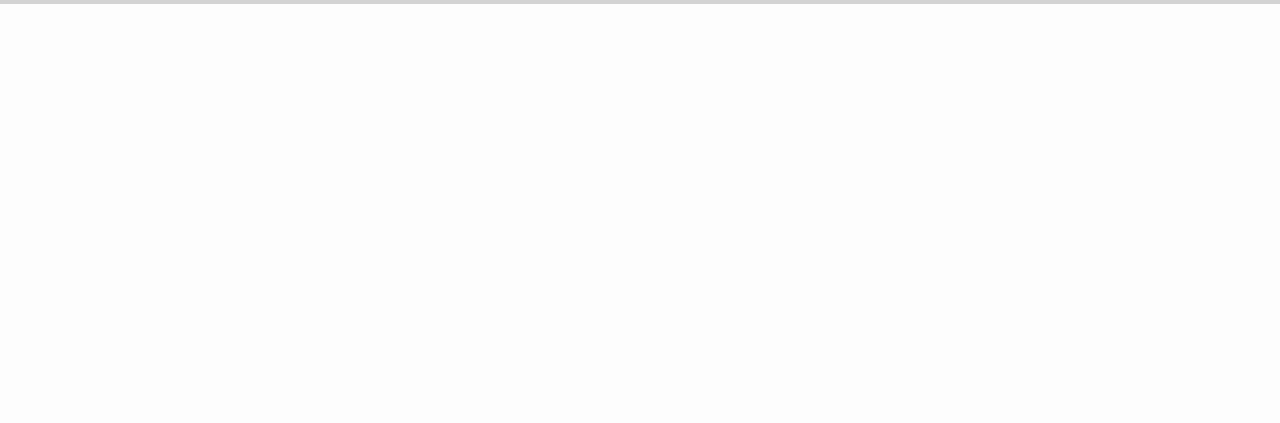
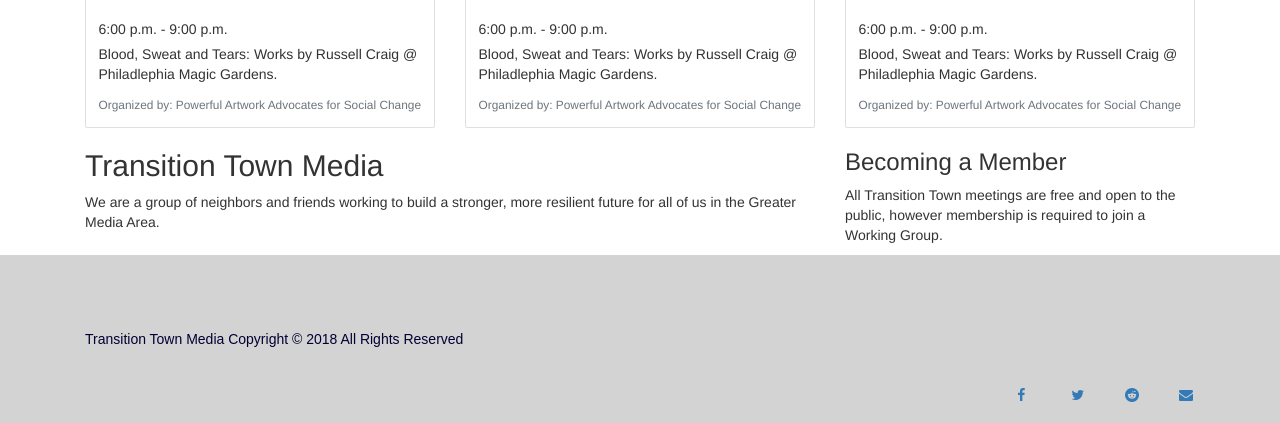
Before and after one commit to LoriImbesi/ttm-website-project, a PHP site: page / in a window 1280 px wide. Shown: the part 986-1409 px from the top of the page. Before the commit the page ends 990 px from the top, so only its background shows below. Run offline with PHP 8.4, Linux system fonts and the light colour scheme; some libraries are stand-ins or nearby versions.

Commit message:
Removed slide carousel; added hero image and changed opacity on navbar; card layout for events

```diff
--- a/includes/footer.php
+++ b/includes/footer.php
@@ -1,7 +1,42 @@
-            <div id="footer">
-                <footer>
-                    Transition Town Media Copyright &copy; 2018 All Rights Reserved<br>
-                    <a href="contact-us"><!--lori.imbesi@gmail.com</a>-->
-                    </a>
-                </footer>
+<div id="footer">
+    <footer>
+        <!--                    <div class="float-sm-left">Float left on viewports sized SM (small) or wider</div><br>
+<div class="float-md-left">Float left on viewports sized MD (medium) or wider</div><br>
+<div class="float-lg-left">Float left on viewports sized LG (large) or wider</div><br>
+<div class="float-xl-left">Float left on viewports sized XL (extra-large) or wider</div>
+-->
+        <br>
+        <div class="container text-left">
+
+        Transition Town Media Copyright &copy; 2018 All Rights Reserved<br>
+        <a href="contact-us"><!--lori.imbesi@gmail.com</a>-->
+        </a>
+        </div>
+        <!--I inserted this and my header changed - why?-->
+        <link href="https://maxcdn.bootstrapcdn.com/font-awesome/4.4.0/css/font-awesome.min.css" rel="stylesheet"/>
+        <link href="https://maxcdn.bootstrapcdn.com/bootstrap/3.3.5/css/bootstrap.min.css" rel="stylesheet"/>
+        <footer class="footer">
+            <div class="container text-right">
+                <a href="#"><i class="fa fa-facebook"></i></a>
+                <a href="#"><i class="fa fa-twitter"></i></a>
+                <a href="#"><i class="fa fa-reddit"></i></a>
+                <a href="#"><i class="fa fa-envelope"></i></a>
             </div>
+        </footer>
+
+        <!--     <ul class="nav justify-content-end">
+<li class="nav-item">
+<a class="nav-link active" href="#" class="fa fa-facebook"></a>
+</li>
+<li class="nav-item">
+<a class="nav-link" href="#" class="fa fa-twitter"></a>
+</li>
+<li class="nav-item">
+<a class="nav-link" href="#">Link</a>
+</li>
+<li class="nav-item">
+<a class="nav-link disabled" href="#">Disabled</a>
+</li>
+</ul>
+
+-->
--- a/includes/nav.php
+++ b/includes/nav.php
@@ -1,9 +1,12 @@
 <div id="wrapper">
 
-    <nav class="navbar navbar-expand-lg navbar-inverse navbar-fixed-top">
+    <nav class="navbar navbar-expand-lg navbar-light navbar-fixed-top" style="background-color: #fafafa;" >
+        <div {
+    opacity: 0.5;
+}></div>
         <div class="container-fluid">
-            <a class="navbar-brand" href="index.html"><img src="Assets/TTM-Logo_50a.png" alt="Transition Town Media"></a>
-            <button class="navbar-toggler" type="button" data-toggle="collapse" data-target="#navbarNav" aria-controls="navbarNav" aria-expanded="false" aria-label="Toggle navigation">
+            <a class="navbar-brand" href="index.php"><img src="Assets/TTM-Logo_50a.png" alt="Transition Town Media"></a>
+           <button class="navbar-toggler" type="button" data-toggle="collapse" data-target="#navbarNav" aria-controls="navbarNav" aria-expanded="false" aria-label="Toggle navigation">
                 <span class="navbar-toggler-icon"></span>
             </button>
             <div class="collapse navbar-collapse justify-content-end" id="navbarNav">
--- a/index.php
+++ b/index.php
@@ -10,7 +10,13 @@
     </head>
     <body>
         <?php include('includes/nav.php'); ?>
-        <div id="carouselExampleIndicators" class="carousel slide" data-ride="carousel">
+
+        <div class="hero-image">
+  <div class="hero-text">
+  </div>
+</div>
+
+<!--        <div id="carouselExampleIndicators" class="carousel slide" data-ride="carousel">
             <ol class="carousel-indicators">
                 <li data-target="#carouselExampleIndicators" data-slide-to="0" class="active"></li>
                 <li data-target="#carouselExampleIndicators" data-slide-to="1"></li>
@@ -18,7 +24,7 @@
             </ol>
             <div class="carousel-inner">
                 <div class="carousel-item active">
-      <img class="d-block w-100" src="Assets/AprilPotluck.jpg" alt="April potluck announcement">
+                    <img class="d-block w-100" src="Assets/totnes-transition-town-the-happy-beast.jpg" alt="Totnes Transition town graphic">
                 </div>
                 <div class="carousel-item">
                     <img class="d-block w-100" src="Assets/yardens.jpg" alt="Yardens sign">
@@ -36,12 +42,58 @@
                 <span class="sr-only">Next</span>
             </a>
         </div>
+-->
         <br>
 <div id="events">
+     <div class="container">
+            <h2>Upcoming Events</h2>
 
-            <h2>Upcoming Events</h2>
-            <p>Here is where the events blocks will go.
-            </p>
+            <button type="button" class="btn btn-primary btn-sm">See all Events</button>
+          </div>
+            <div class="container">
+
+                <div class="card-deck-wrapper">
+                    <div class="card-deck">
+                        <div class="card">
+                            <img class="card-img-top" src="..." alt="Card image cap">
+                            <div class="card-body">
+                                <h5 class="card-title">6:00 p.m. - 9:00 p.m.</h5>
+                                <p class="card-text">Blood, Sweat and Tears: Works by Russell Craig @ Philadlephia Magic Gardens.</p>
+                                <p class="card-text"><small class="text-muted">Organized by: Powerful Artwork Advocates for Social Change</small></p>
+                            </div>
+                        </div>
+                        <div class="card">
+                            <img class="card-img-top" src="..." alt="Card image cap">
+                            <div class="card-body">
+                                <h5 class="card-title">6:00 p.m. - 9:00 p.m.</h5>
+                                <p class="card-text">Blood, Sweat and Tears: Works by Russell Craig @ Philadlephia Magic Gardens.</p>
+                                <p class="card-text"><small class="text-muted">Organized by: Powerful Artwork Advocates for Social Change</small></p>
+                            </div>
+                        </div>
+                        <div class="card">
+                            <img class="card-img-top" src="..." alt="Card image cap">
+                            <div class="card-body">
+                                <h5 class="card-title">6:00 p.m. - 9:00 p.m.</h5>
+                                <p class="card-text">Blood, Sweat and Tears: Works by Russell Craig @ Philadlephia Magic Gardens.</p>
+                                <p class="card-text"><small class="text-muted">Organized by: Powerful Artwork Advocates for Social Change</small></p>
+                            </div>
+                        </div>
+                    </div>
+                </div>
+            </div>
+        </div>
+
+
+ <div class="container">
+<div class="row">
+     <div class="col-12"></div>
+  <div class="col-8">
+      <h2>Transition Town Media</h2>
+    <p>We are a group of neighbors and friends working to build a stronger, more resilient future for all of us in the Greater Media Area.</p></div>
+  <div class="col-4">
+      <h3>Becoming a Member</h3>
+      <p>All Transition Town meetings are free and open to the public, however membership is required to join a Working Group.</p></div>
+</div>
         </div>
 
     <?php include('includes/footer.php'); ?>
--- a/ttm.css
+++ b/ttm.css
@@ -1,18 +1,47 @@
-nav {color: #000033; background-color: #D3D3D3; background-position: right; line-height: 400%; text-indent: 1em; }
+body, html {
+    height: 100%;
+}
 
-.navbar-brand {
-    max-height: 40px;
-    max-width: 30%;
+/* .nav {color: #000033; background-color: #D3D3D3; background-position: right; line-height: 400%; text-indent: 1em; }
+*/
+
+.navbar {
+    max-height: 20px;
+    max-width: 100%;
     overflow: visible;
     padding-top: 0;
     padding-bottom: 0;
+    background-color: transparent;
+    background-image: none;
+    border-color:transparent;
+    box-shadow: none;
+    opacity: 0.8;
+}
+.navbar-right {text-align:right; }
+
+/* The hero image */
+.hero-image {
+    /* The image used */
+    background-image: url("Assets/totnes-transition-town-the-happy-beast.jpg");
+
+    /* Set a specific height */
+    height: 80%;
+
+    /* Position and center the image to scale nicely on all screens */
+    background-position: center;
+    background-repeat: no-repeat;
+    background-size: cover;
+    position: relative;
 }
 
 footer {color: #000033; background-color: #D3D3D3; background-position: right; line-height: 400%; text-indent: 1em; font-family: sans-serif; }
 
 h1 {font-family: Georgia, "Times New Roman", serif;
 }
-h2 {color: #000033; font-family: Georgia, "Times New Roman", serif;
+h2 {color: #000033;
+    font-family: Georgia, "Times New Roman", serif;
+    display: inline-block;
+    margin-right: 30px;
 }
 h3 {color: #000033; font-family: Georgia, "Times New Roman", serif; }
 
@@ -26,3 +55,41 @@ form {font-family: sans-serif; color: darkgray; }
     border-radius: 5px;
     box-shadow: 0 15px 35px rgba(50,50,93,.1),0 5px 15px rgba(0,0,0,.07);
 }
+/* Style all font awesome icons */
+.fa {
+    padding: 20px;
+    font-size: 30px;
+    width: 50px;
+    text-align: center;
+    text-decoration: none;
+}
+
+button { display: inline-block;
+    vertical-align: bottom;
+}
+/* Set width to make card deck cards 100% width */
+@media (max-width: 950px) {
+
+    .container {padding-left:10px; padding-right:10px; }
+    .card-deck-wrapper {margin-right:0; margin-left:0;
+    }
+
+    /*	.card-deck {
+    display: block;
+    width: 100%;
+    margin-bottom: .75rem;
+    table-layout: fixed;
+    border-spacing: 1.25rem 0;
+}
+
+    .card-deck .card {
+    display: block;
+    margin-bottom: .75rem;
+    vertical-align: top;
+}
+
+    .card-deck .card:not(:first-child) {
+    margin-left: 0px;
+}
+    */
+}
```
Also changed, not shown: Assets/new-old-transitiontown-800x561x8_e19957bb17.png (added), Assets/totnes-transition-town-the-happy-beast.jpg (added), Assets/transition_handbook.jpg (added). Lines whose indentation alone changed are shown as unchanged.
